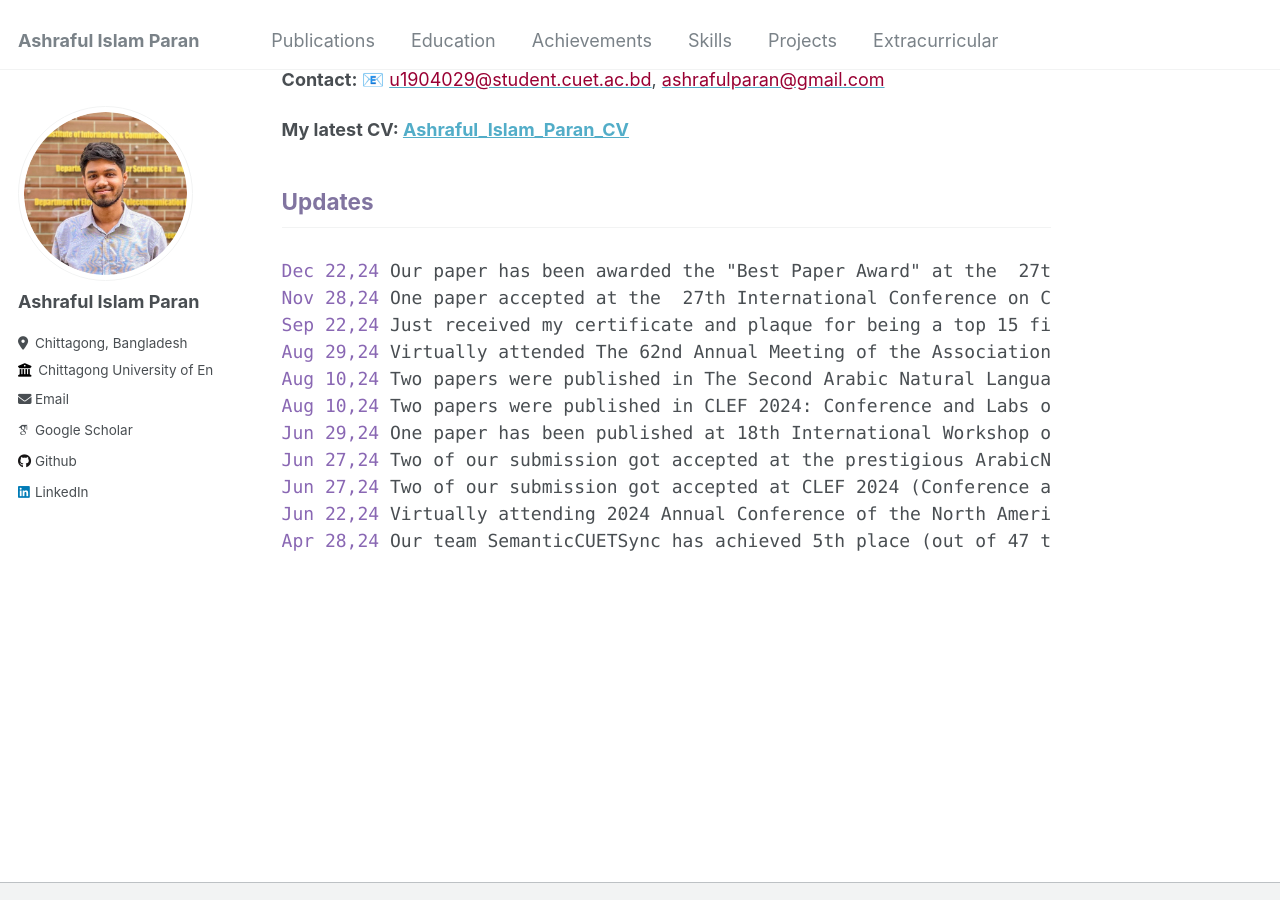
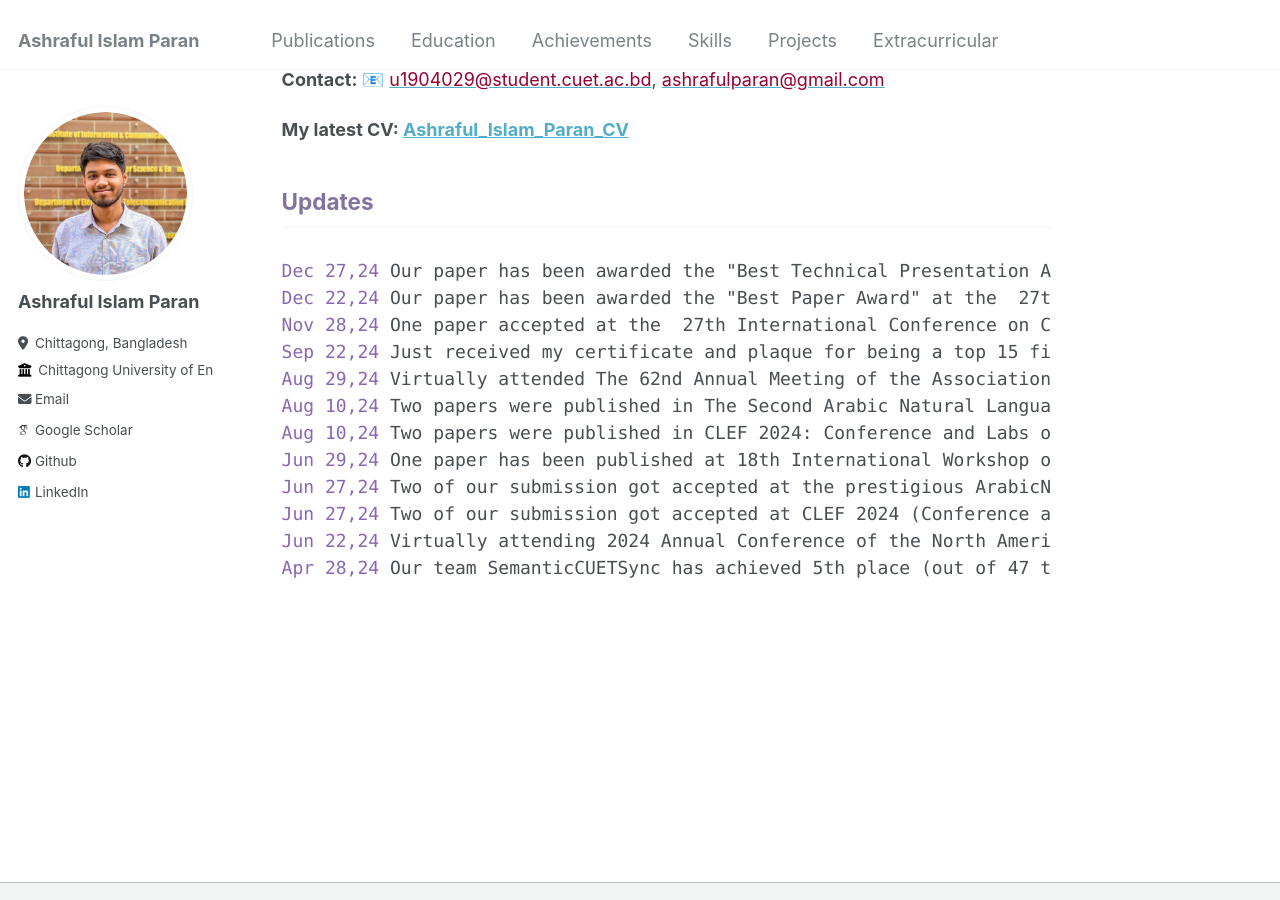
Before and after one commit to ashrafulparan2/ashrafulparan2.github.io, a Jekyll site: the page built from _pages/about.md, in a window 1280 px wide and 900 px high, scrolled down 453 px. Built offline with Jekyll 4.4.1, drawn with Linux system fonts in a browser that asks for light colours; some web fonts are replaced.

Commit message:
add recent awards and achievements to about page

```diff
--- a/_pages/about.md
+++ b/_pages/about.md
@@ -42,6 +42,7 @@ I am pursuing my B.Sc. in Computer Science and Engineering from CUET under the s
 ## <font color="#8174A0"> Updates </font>
 <div style="height: 400px; overflow: auto;">
 <pre>
+<span style="color:rgb(137, 103, 179)">Dec 27,24</span> Our paper has been awarded the "Best Technical Presentation Award" at the  27th International Conference on Computer and Information Technology (ICCIT 2024).
 <span style="color:rgb(137, 103, 179)">Dec 22,24</span> Our paper has been awarded the "Best Paper Award" at the  27th International Conference on Computer and Information Technology (ICCIT 2024).
 <span style="color:rgb(137, 103, 179)">Nov 28,24</span> One paper accepted at the  27th International Conference on Computer and Information Technology (ICCIT 2024).
 <span style="color:rgb(137, 103, 179)">Sep 22,24</span> Just received my certificate and plaque for being a top 15 finalist in the <a href="https://www.bdhonda.com/yes-award">Honda YES Award!</a>
```
